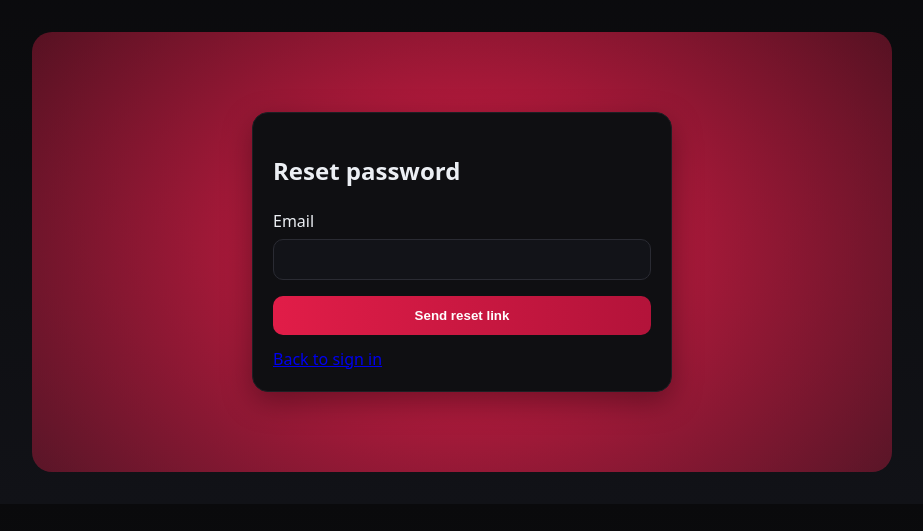
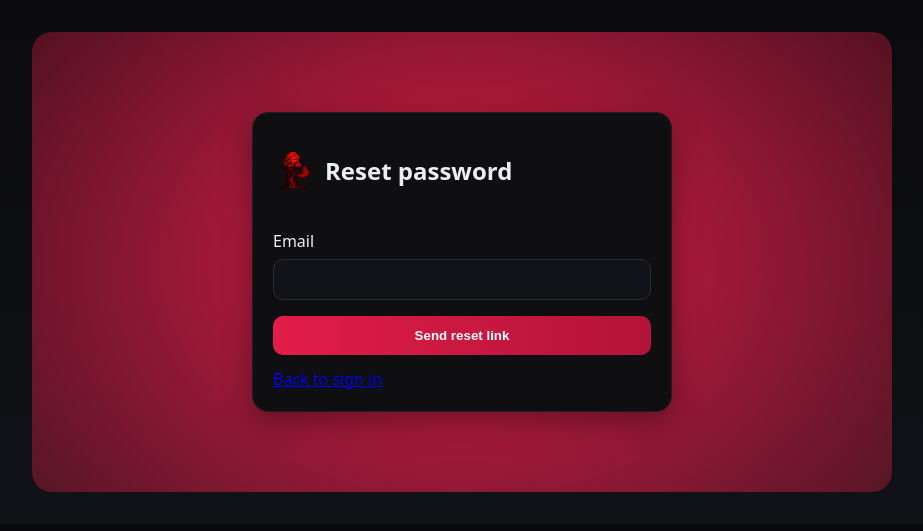
Before and after one commit to TheGamerJay/Mini-Assistant, a Flask app: page /reset in a window 1280 px wide. Shown: the part 65-596 px from the top of the page, without its empty margins (178-1101 px from the left). Run offline with Flask 3, Linux system fonts and the light colour scheme.

Commit message:
Add logo to all authentication cards
- Added Mini Casino World logo next to titles on all auth cards (login, register, reset password)
- Created auth-header styling with flexbox layout and proper spacing
- Logo displays at 40x40px with rounded corners on auth cards
- Consistent branding across all authentication pages

🤖 Generated with [Claude Code](https://claude.ai/code)

Co-Authored-By: Claude <noreply@anthropic.com>

```diff
--- a/static/css/main.css
+++ b/static/css/main.css
@@ -16,6 +16,8 @@ body.mcw .container:has(.card.auth){background:radial-gradient(800px 600px at 50
 .linklike{background:none;border:none;color:var(--ink);cursor:pointer}
 .card{background:#0f0f12;border:1px solid #1d1e23;border-radius:16px;padding:20px;box-shadow:0 10px 30px rgba(0,0,0,.35)}
 .card.auth{max-width:420px;margin:40px auto}
+.auth-header{display:flex;align-items:center;gap:12px;margin-bottom:20px}
+.auth-logo{width:40px;height:40px;border-radius:8px}
 label{display:block;margin:14px 0 6px}
 input[type="email"],input[type="password"],input[type="text"]{width:100%;padding:12px 14px;border:1px solid #2a2b33;border-radius:10px;background:#121318;color:var(--ink)}
 .password-field{position:relative}
--- a/templates/login.html
+++ b/templates/login.html
@@ -1,7 +1,10 @@
 {% extends "_base.html" %}
 {% block content %}
 <section class="card auth">
-  <h1>Sign in</h1>
+  <div class="auth-header">
+    <img src="{{ url_for('static', filename='logo/Mini Casino World Logo.png') }}" alt="Mini Casino World" class="auth-logo">
+    <h1>Sign in</h1>
+  </div>
   <form method="post" novalidate>
     <label for="email">Email</label>
     <input id="email" type="email" name="email" autocomplete="email" required />
--- a/templates/register.html
+++ b/templates/register.html
@@ -1,7 +1,10 @@
 {% extends "_base.html" %}
 {% block content %}
 <section class="card auth">
-  <h1>Create account</h1>
+  <div class="auth-header">
+    <img src="{{ url_for('static', filename='logo/Mini Casino World Logo.png') }}" alt="Mini Casino World" class="auth-logo">
+    <h1>Create account</h1>
+  </div>
   <form method="post" novalidate>
     <label for="email">Email</label>
     <input id="email" type="email" name="email" autocomplete="email" required />
--- a/templates/reset_request.html
+++ b/templates/reset_request.html
@@ -1,7 +1,10 @@
 {% extends "_base.html" %}
 {% block content %}
 <section class="card auth">
-  <h1>Reset password</h1>
+  <div class="auth-header">
+    <img src="{{ url_for('static', filename='logo/Mini Casino World Logo.png') }}" alt="Mini Casino World" class="auth-logo">
+    <h1>Reset password</h1>
+  </div>
   <form method="post" novalidate>
     <label for="email">Email</label>
     <input id="email" type="email" name="email" required />
--- a/templates/reset_token.html
+++ b/templates/reset_token.html
@@ -1,7 +1,10 @@
 {% extends "_base.html" %}
 {% block content %}
 <section class="card auth">
-  <h1>Choose a new password</h1>
+  <div class="auth-header">
+    <img src="{{ url_for('static', filename='logo/Mini Casino World Logo.png') }}" alt="Mini Casino World" class="auth-logo">
+    <h1>Choose a new password</h1>
+  </div>
   <form method="post" novalidate>
     <label for="password">New password</label>
     <div class="password-field">
```
